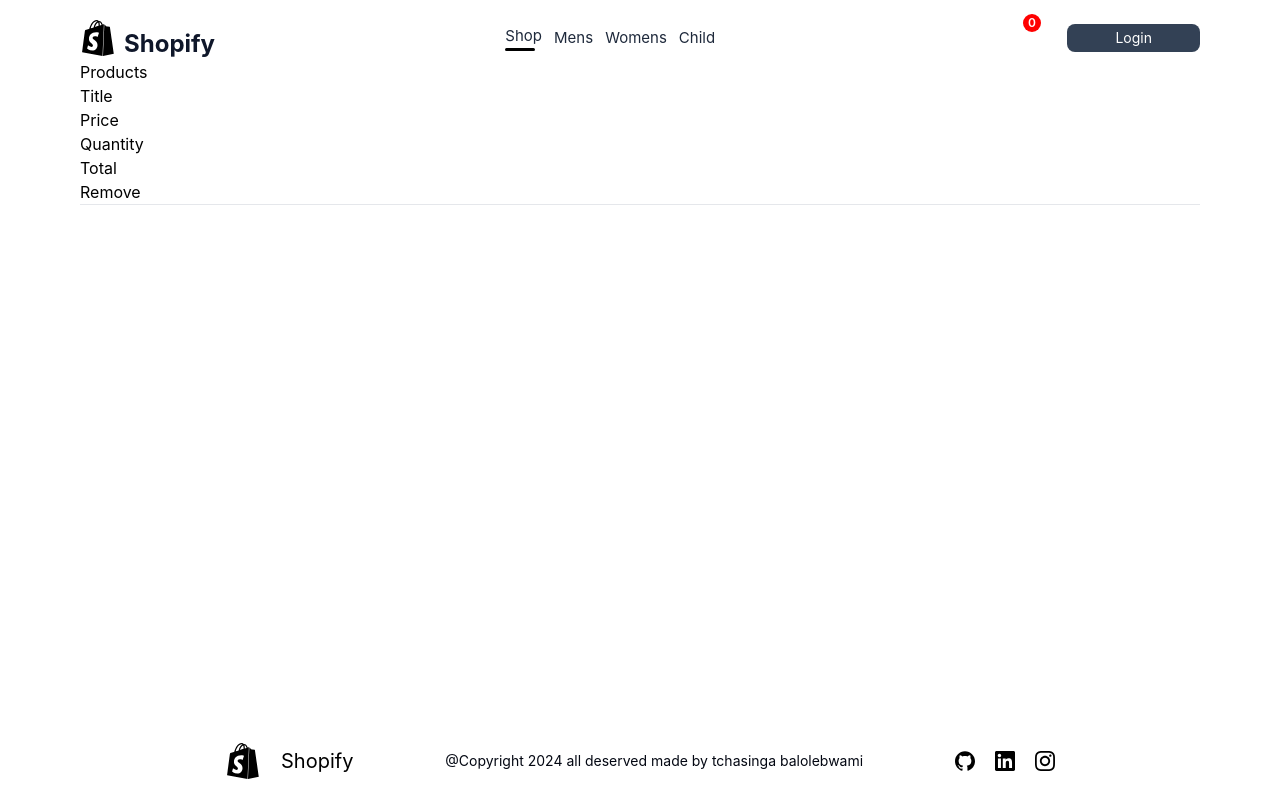
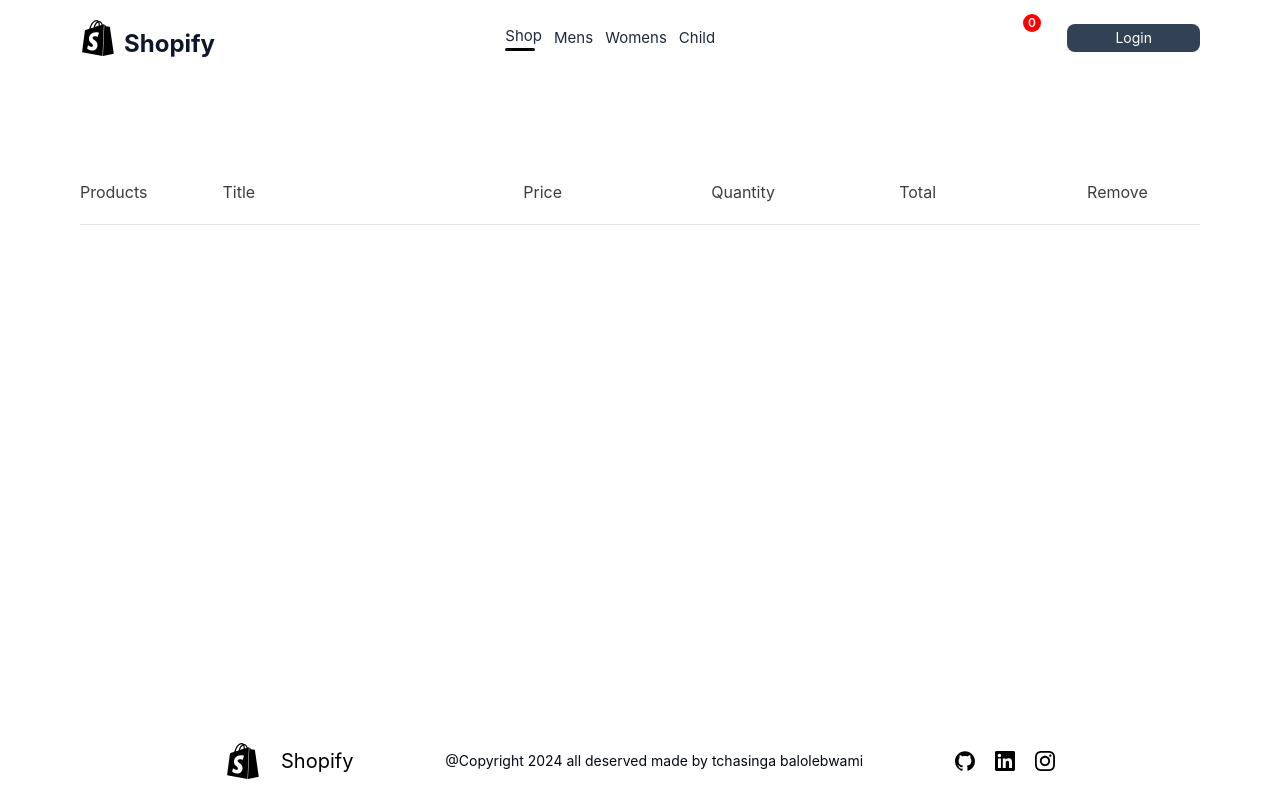
Before and after one commit to tchasinga/magazine-shopping, a React (Vite) app in the folder frontend/: page /cart in a window 1280 px wide. Built offline with nearby package versions, Linux system fonts and the light colour scheme; some icons are missing.

Commit message:
New code is added

```diff
--- a/frontend/src/Components/CartItem/CartItem.jsx
+++ b/frontend/src/Components/CartItem/CartItem.jsx
@@ -23,7 +23,7 @@ export default function CartItem() {
         if (cartItems[e.id] > 0) {
           return (
             <div className="" key={e.id}>
-              <div className="cartitems-format">
+              <div className="cartitems-format cartitems-format-main">
                 <img src={e.image} alt="" className="carticon-product-icon" />
                 <p>{e.name}</p>
                 <p>${e.new_price}</p>
--- a/frontend/src/index.css
+++ b/frontend/src/index.css
@@ -283,3 +283,22 @@
   font-weight: 600;
   color: rgb(0, 40, 0);
 }
+
+.cartitems{
+  margin: 100px 0px;
+}
+
+
+
+.cartitems-format-main{
+ display: grid;
+ grid-template-columns: 0.5fr 2fr 1fr 1fr 1fr 1fr;
+ align-items: center;
+  gap: 75px;
+  padding: 20px 0px;
+  color: #3d3d3d;
+}
+
+.cartitems-format{
+
+}
```
